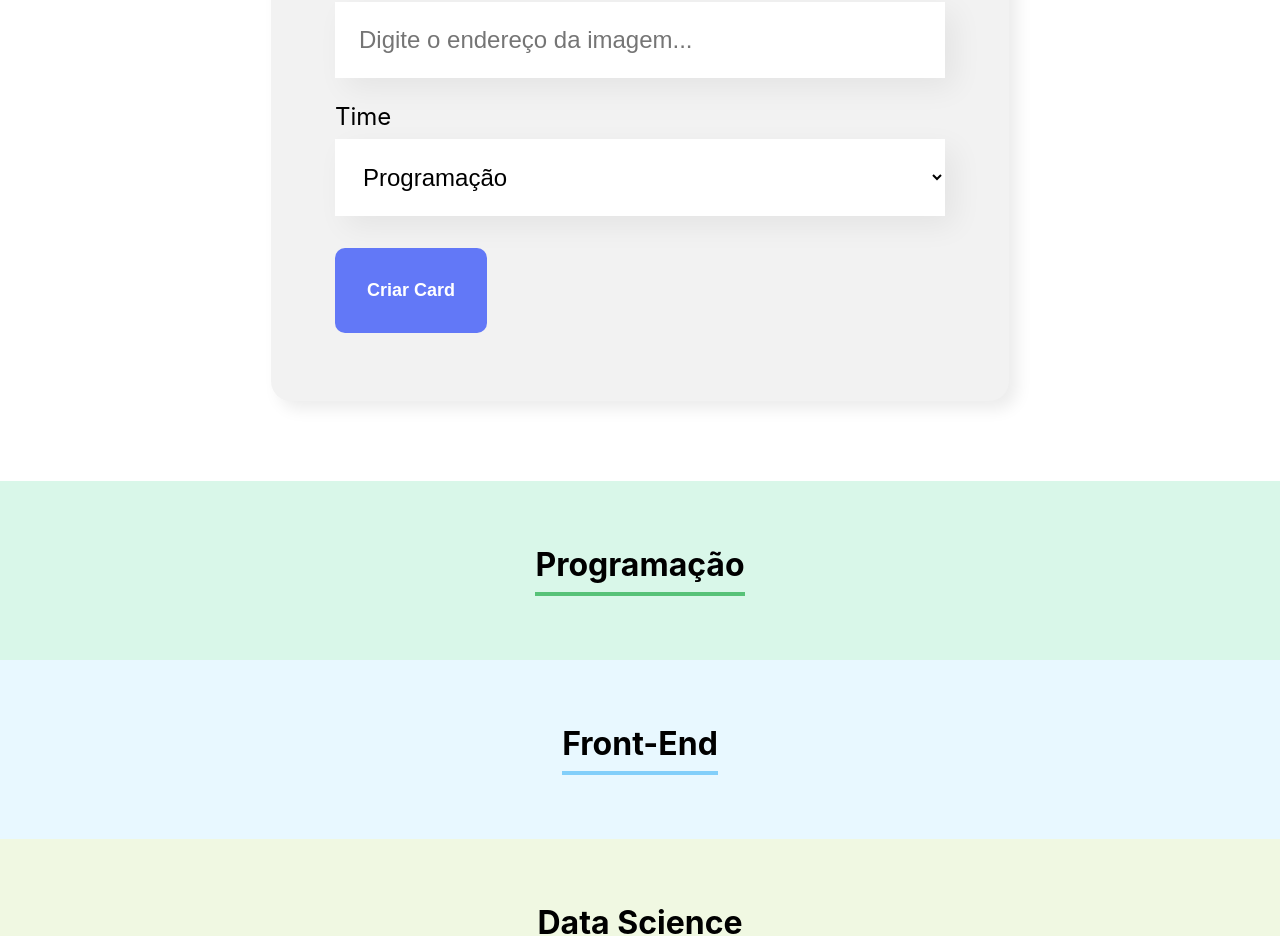
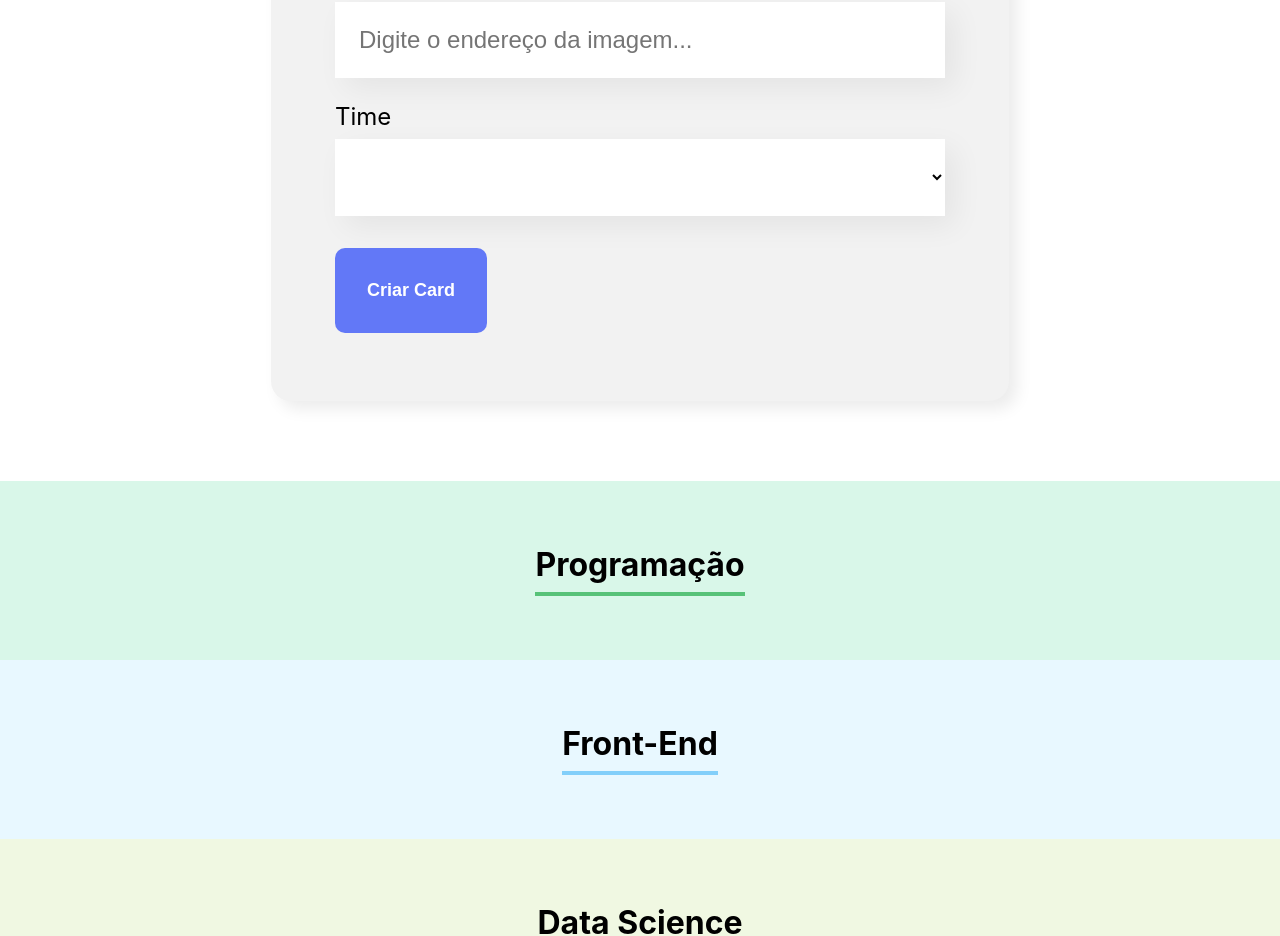
Before and after one commit to figuerarj/organo, a React (Create React App) app: page / in a window 1280 px wide. Shown: the part 996-1932 px from the top of the page. Built offline with nearby package versions, Linux system fonts and the light colour scheme.

Commit message:
correcting an error os miswriting

```diff
--- a/src/componentes/ListaSuspensa/index.js
+++ b/src/componentes/ListaSuspensa/index.js
@@ -8,8 +8,9 @@ const ListaSuspensa = (props) => {
         <select
         onChange={evento => props.aoAlterado(evento.target.value)}
         required={props.obrigatorio}
-        value={props.value}
+        value={props.valor}
         >
+            <option value=""></option>
             {props.itens.map(item => <option key={item}>{item}</option>)}
         </select>
     </div>
```
